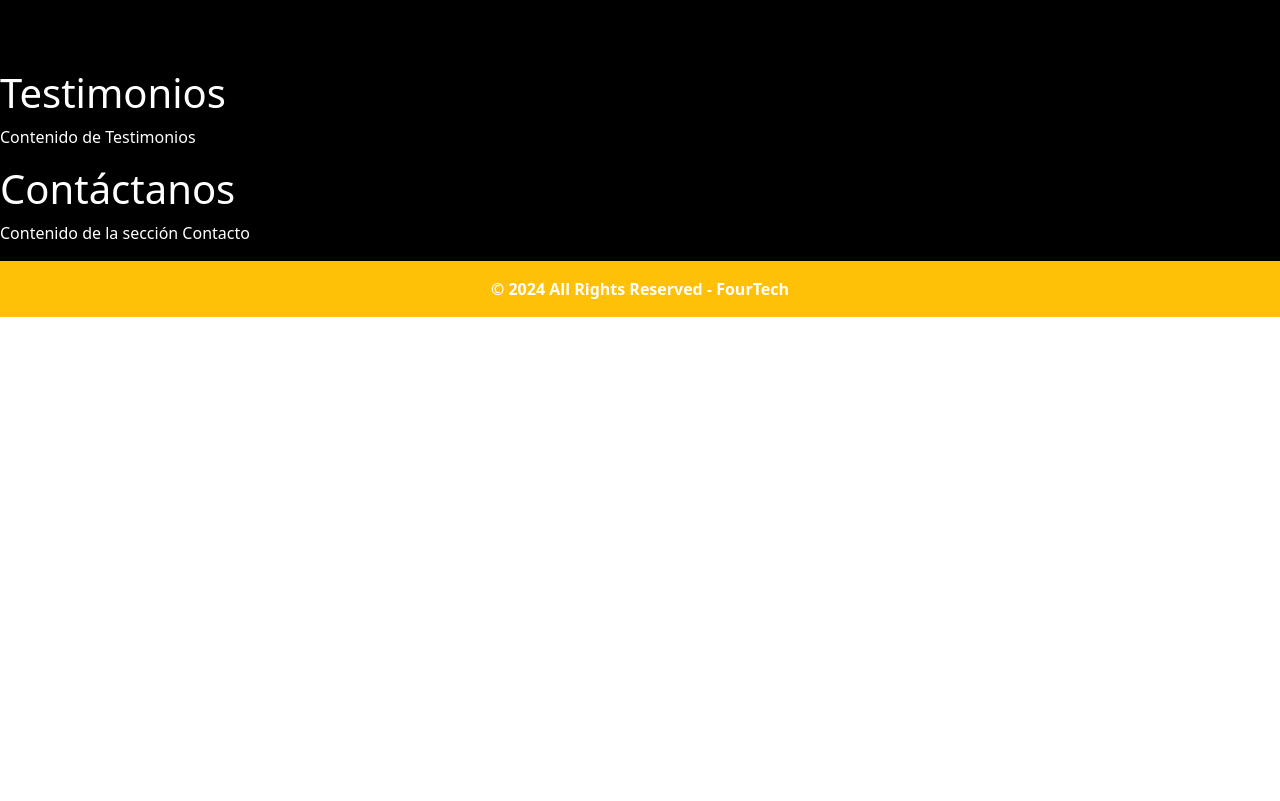
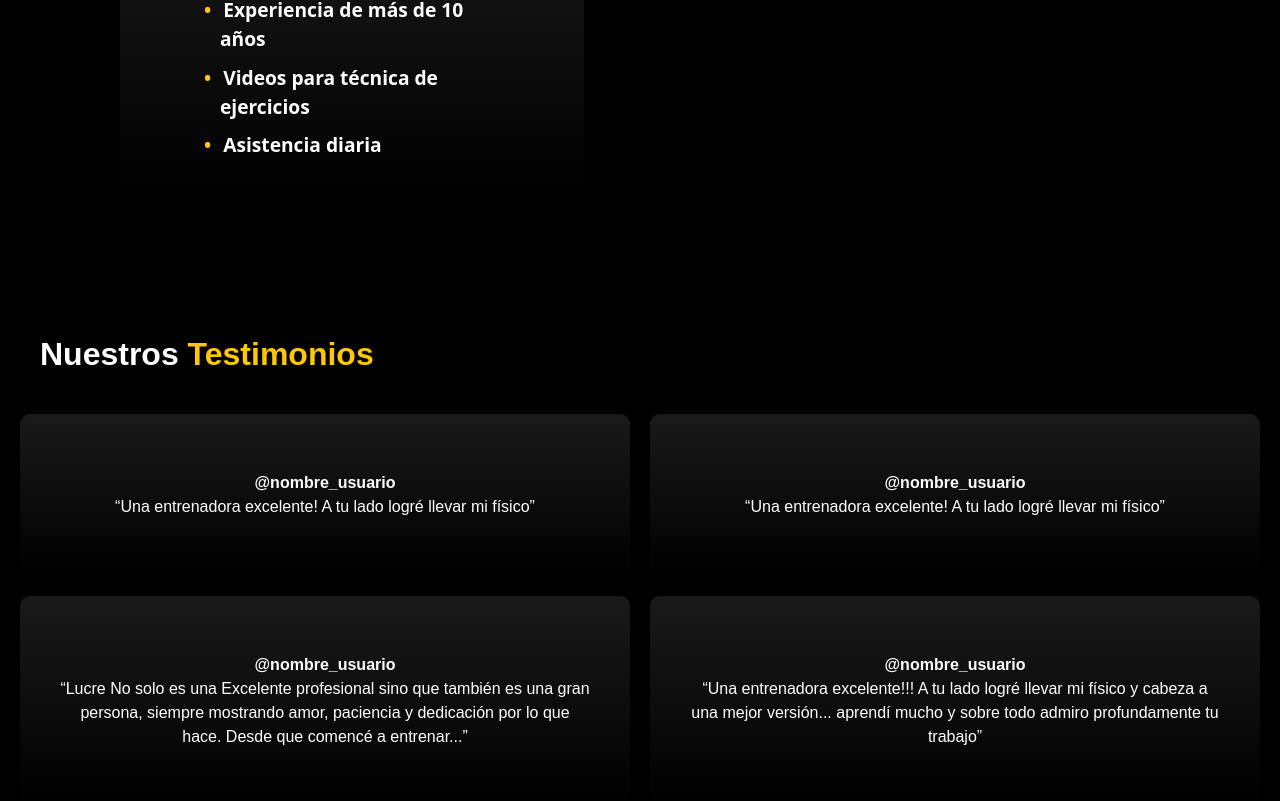
Before and after one commit to iansalzgeberr/EliReyna, a React (Vite) app in the folder frontend/: page / in a window 1280 px wide. Shown: the part 2719-3520 px from the top of the page. Before the commit the page ends 3036 px from the top, so only its background shows below. Built offline with nearby package versions, Linux system fonts and the light colour scheme.

Commit message:
agrego el componente testimonio

```diff
--- a/frontend/index.html
+++ b/frontend/index.html
@@ -2,7 +2,7 @@
 <html lang="en">
   <head>
     <meta charset="UTF-8" />
-    <link rel="icon" type="image/png" href="./images/prueba1.png" />
+    <link rel="icon" type="image/png" href="./images/logo.png" />
     <meta name="viewport" content="width=device-width, initial-scale=1.0" />
     <title>ELI REYNA</title>
   </head>
--- a/frontend/src/components/main/Estilos.css
+++ b/frontend/src/components/main/Estilos.css
@@ -141,6 +141,7 @@
   padding-left: 30px;
   padding-top: 20px;
   font-size: 1.9rem;
+  margin-top: 15rem;
 }
 
 @media (min-width: 768px) {
@@ -164,7 +165,7 @@
   color: #fff;
   padding: 20px;
   border-radius: 10px;
-  margin: 182px 0px 64px 0px;
+  margin: 182px 36rem 64px 0px;
 }
 
 @import url('https://fonts.googleapis.com/css2?family=Poppins:wght@700&display=swap');
@@ -191,8 +192,22 @@
   background: linear-gradient(#1a1a1a, #000);
   border: none;
   border-radius: 10px;
-  padding: 25px 124px 25px 100px;
-  margin: 54px 550px 0px 185px;
+  padding: 25px 10px; /* Cambiar padding para pantallas pequeñas */
+  margin: 20px; /* Cambiar margen para pantallas pequeñas */
+}
+
+@media (min-width: 576px) {
+  .razones-content {
+    padding: 25px 50px;
+    margin: 20px 50px;
+  }
+}
+
+@media (min-width: 768px) {
+  .razones-content {
+    padding: 25px 100px;
+    margin: 30px 100px;
+  }
 }
 
 .razones-text {
@@ -216,7 +231,7 @@
   font-weight: bold;
   display: inline-block;
   width: 1em;
-  margin-left: -1em;
+  margin-left: -1rem;
 }
 
 .razones-images {
@@ -247,3 +262,74 @@
     margin-bottom: 0;
   }
 }
+
+/* Importar fuente */
+@import url('https://fonts.googleapis.com/css2?family=Poppins:wght@700&display=swap');
+
+/* Contenedor principal */
+.testimonios-container {
+  background-color: #000;
+  color: #fff;
+  padding: 20px;
+  border-radius: 10px;
+  text-align: center;
+}
+
+/* Título */
+.testimonios-container h2 {
+  font-size: 2rem;
+  font-family: 'Poppins', sans-serif;
+  font-weight: 900;
+  color: #fff;
+  text-align: left; /* Mover a la izquierda */
+  margin-left: 20px; /* Ajustar margen según sea necesario */
+  margin-bottom: 40px;
+}
+.highlight {
+  color: #ffc605;
+}
+
+/* Grid de testimonios */
+.testimonios-grid {
+  display: grid;
+  grid-template-columns: 1fr;
+  gap: 20px;
+  margin-top: 20px;
+}
+
+/* Testimonio individual */
+.testimonio {
+  background: linear-gradient(#1a1a1a, #000);
+  padding: 57px 39px;
+  border-radius: 10px;
+  font-family: 'Poppins', sans-serif;
+  text-align: center;
+  /*margin: 72px 110px;*/ /* aca se ajusta el tamaño de las cartes */
+}
+
+/* Usuario */
+.usuario {
+  color: #fff;
+  font-weight: bold;
+  margin-bottom: 10px;
+}
+
+/* Texto de testimonio */
+.testimonio p {
+  color: #fff;
+  font-size: 1rem;
+  margin: 0;
+}
+
+/* Media queries para pantallas más grandes */
+@media (min-width: 576px) {
+  .testimonios-grid {
+    grid-template-columns: 1fr 1fr;
+  }
+}
+
+@media (min-width: 768px) {
+  .testimonios-grid {
+    grid-template-columns: 1fr 1fr;
+  }
+}
--- a/frontend/src/components/main/Testimonios.jsx
+++ b/frontend/src/components/main/Testimonios.jsx
@@ -1,11 +1,26 @@
-// src/components/main/Testimonios.jsx
+// src/components/Testimonios.js
 import React from 'react';
+import './Estilos.css';
 
 const Testimonios = () => {
+  const testimoniosData = [
+    { usuario: '@nombre_usuario', texto: '“Una entrenadora excelente! A tu lado logré llevar mi físico”' },
+    { usuario: '@nombre_usuario', texto: '“Una entrenadora excelente! A tu lado logré llevar mi físico”' },
+    { usuario: '@nombre_usuario', texto: '“Lucre No solo es una Excelente profesional sino que también es una gran persona, siempre mostrando amor, paciencia y dedicación por lo que hace. Desde que comencé a entrenar...”' },
+    { usuario: '@nombre_usuario', texto: '“Una entrenadora excelente!!! A tu lado logré llevar mi físico y cabeza a una mejor versión... aprendí mucho y sobre todo admiro profundamente tu trabajo”' }
+  ];
+
   return (
-    <div>
-      <h1>Testimonios</h1>
-      <p>Contenido de Testimonios</p>
+    <div className="testimonios-container">
+      <h2>Nuestros <span className="highlight">Testimonios</span></h2>
+      <div className="testimonios-grid">
+        {testimoniosData.map((testimonio, index) => (
+          <div key={index} className="testimonio">
+            <p className="usuario">{testimonio.usuario}</p>
+            <p>{testimonio.texto}</p>
+          </div>
+        ))}
+      </div>
     </div>
   );
 };
```
